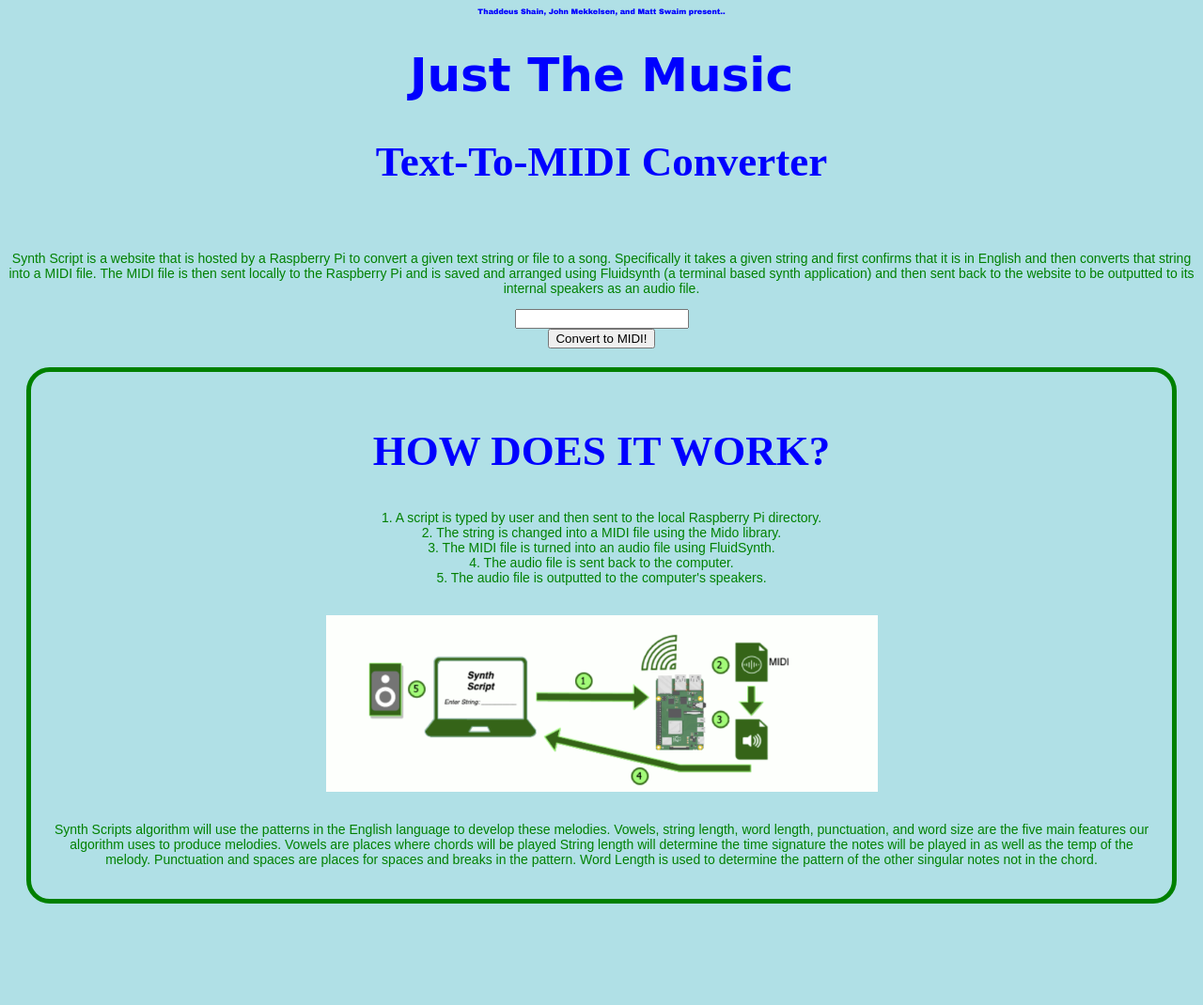
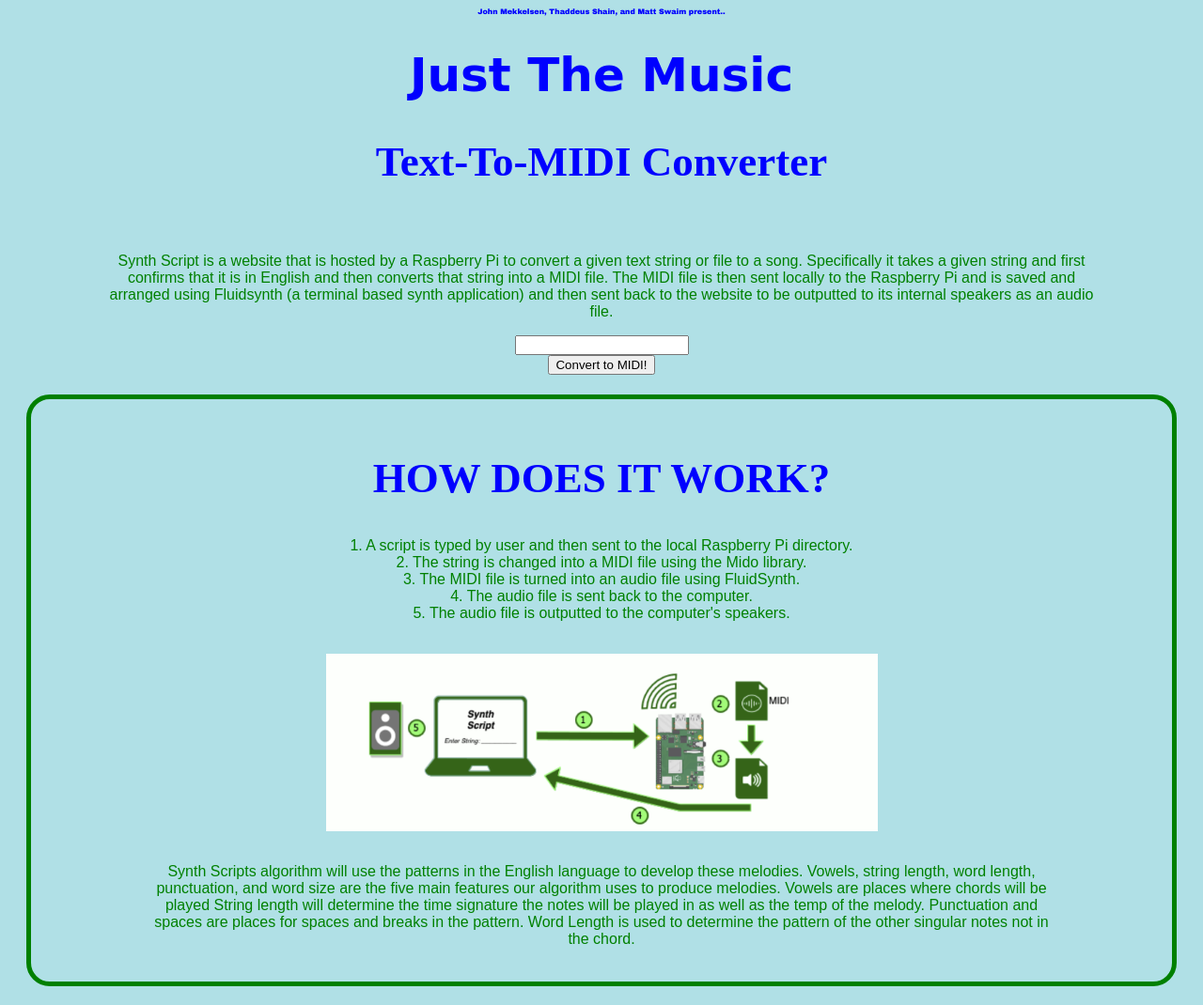
Before and after one commit to t-shain/synth-script, a Flask app: page / in a window 1280 px wide. Shown: the whole page at 94% size. Before the commit the page ends 962 px from the top, so only its background shows below. Run offline with Flask 3, Linux system fonts and the light colour scheme.

Commit message:
updated website.html

```diff
--- a/finalproj/templates/website.html
+++ b/finalproj/templates/website.html
@@ -28,10 +28,12 @@ h3 {
 }
 p {
   color: green;
-  font-size: 14px;
+  font-size: 16px;
   text-align: center;
   font-family: arial;
   font: sans-serif;
+  margin-right: 100px;
+  margin-left: 100px;
 }
 div {
   border: 5px solid green;
@@ -52,7 +54,7 @@ img {
 </head>
 <body>
 
-<h3>Thaddeus Shain, John Mekkelsen, and Matt Swaim present..</h3>
+<h3>John Mekkelsen, Thaddeus Shain, and Matt Swaim present..</h3>
 <h1>Just The Music</h1>
 <h2>Text-To-MIDI Converter</h2>
 <br>
@@ -65,9 +67,11 @@ outputted to its internal speakers as an audio file.</p>
 
 
 <form>
-    <input id="text-input" type="text"> <br>
+    <input id="text-input" type="text" name="usertext"><br>
     <button id="convert-button" type="button">Convert to MIDI!</button>
 </form>
+
+<h4 id="returned_string"></h4>
 
 <div>
 <h2> HOW DOES IT WORK? </h2>
@@ -81,10 +85,7 @@ outputted to its internal speakers as an audio file.</p>
 <p> Synth Scripts algorithm will use the patterns in the English language to develop these melodies. Vowels, string length, word length, punctuation, and word size are the five main features our algorithm uses to produce melodies. Vowels are places where chords will be played String length will determine the time signature the notes will be played in as well as the temp of the melody. Punctuation and spaces are places for spaces and breaks in the pattern. Word Length is used to determine the pattern of the other singular notes not in the chord. </p>
 </div>
 
-
-
 <script src="https://code.jquery.com/jquery-3.5.1.min.js"></script>
 <script src="/static/website.js"></script>
-<!-- NOTE: when a .js file is created in the static folder, either use "website.js" as the name of that file, or change the above line accordingly -->
 </body>
 </html>
```
